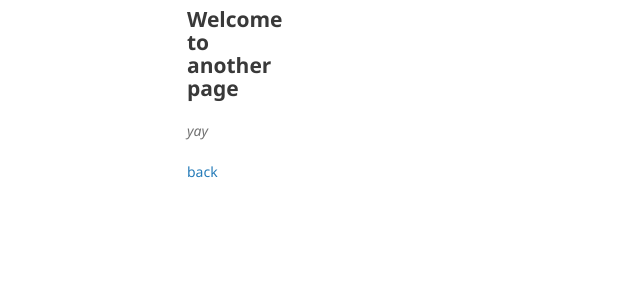
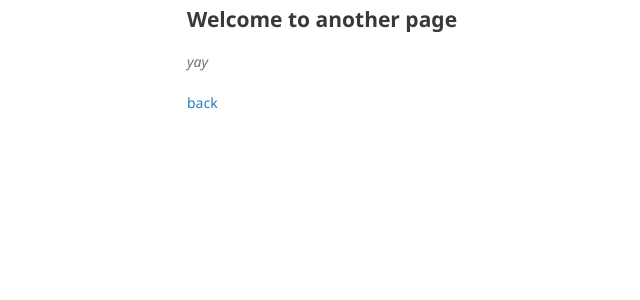
Before and after one commit to Libror/sociallinks, a Jekyll site: the page built from another-page.md, in a window 1280 px wide. Shown: the top 300 px of the page, without its empty margins (453-1093 px from the left). Built offline with Jekyll 4.4.1, drawn with Linux system fonts in a browser that asks for light colours; our own code applies the rules of GitHub Pages for plain Markdown files.

Commit message:
Update jekyll-theme-minimal.scss

```diff
--- a/_sass/jekyll-theme-minimal.scss
+++ b/_sass/jekyll-theme-minimal.scss
@@ -140,7 +140,7 @@ header ul a strong {
   color:#222;
 }
 section {
-  width:0px;
+  width:500px;
   float:none;
   padding-bottom:50px;
 }
```
